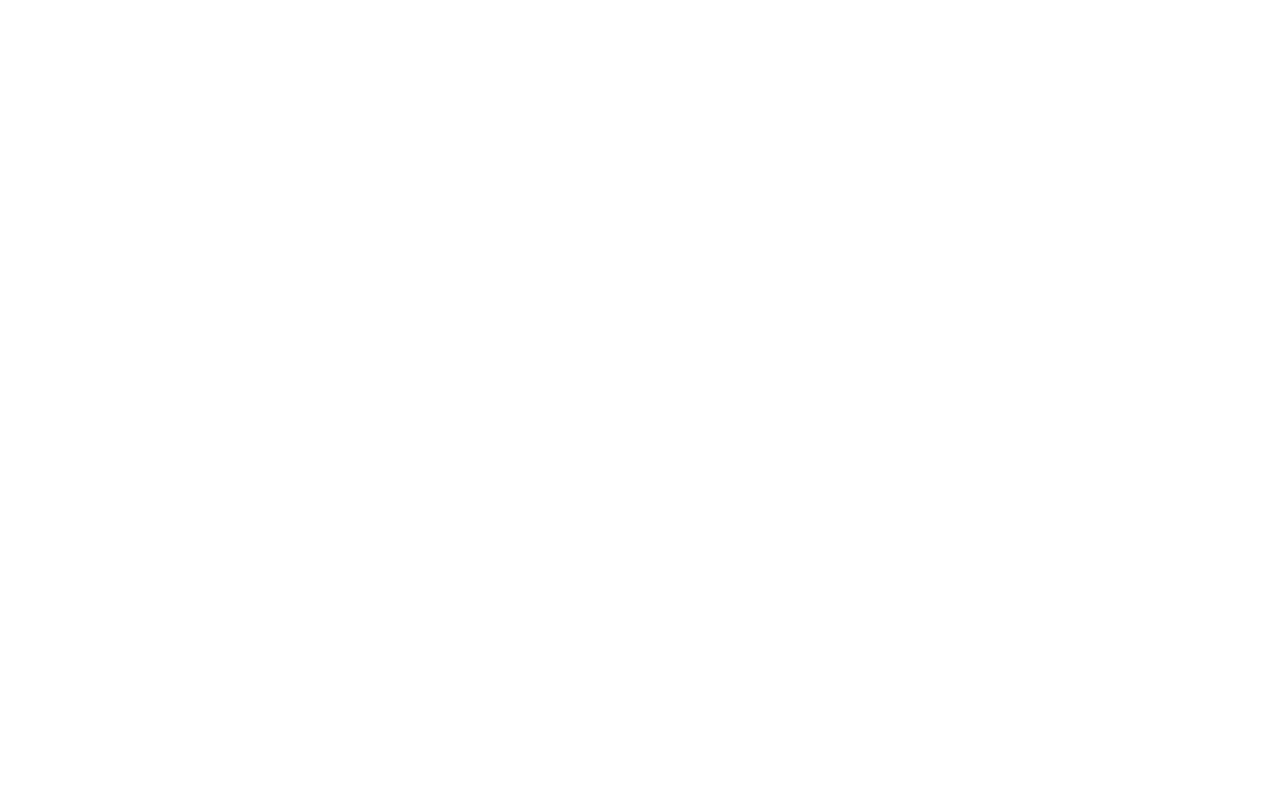
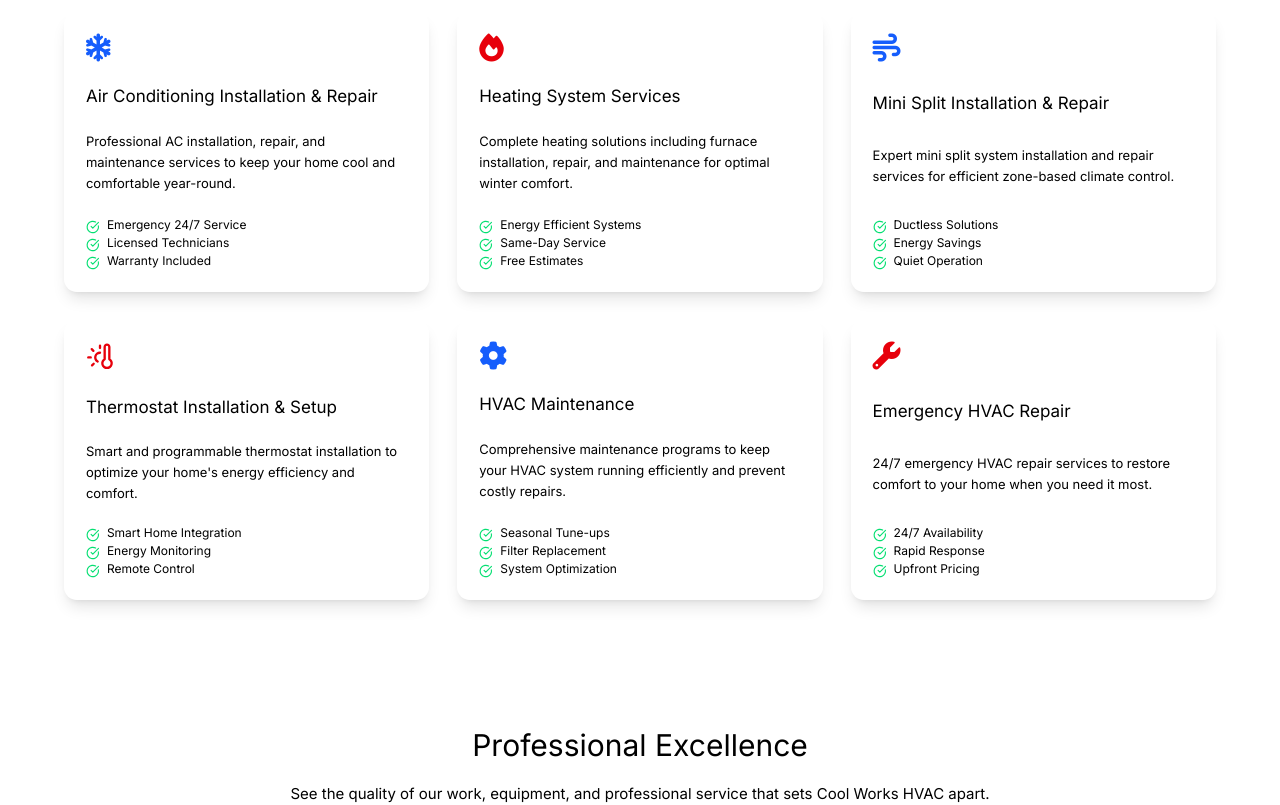
Before and after one commit to Mariii209/coolworks, a React (Create React App) app: page / in a window 1280 px wide. Shown: the part 1000-1805 px from the top of the page. Before the commit the page ends 800 px from the top, so only its background shows below. Built offline with nearby package versions, Linux system fonts and the light colour scheme.

Commit message:
Import Service and Professional components into App.js

```diff
--- a/src/App.js
+++ b/src/App.js
@@ -1,10 +1,14 @@
 import "./App.css";
 import HVACHeroSection from "./HVACHeroSection";
+import Services from "./Services";
+import Professional from "./Professional";
 
 function App() {
   return (
     <div className="App">
       <HVACHeroSection />
+      <Services />
+      <Professional />
     </div>
   );
 }
```
